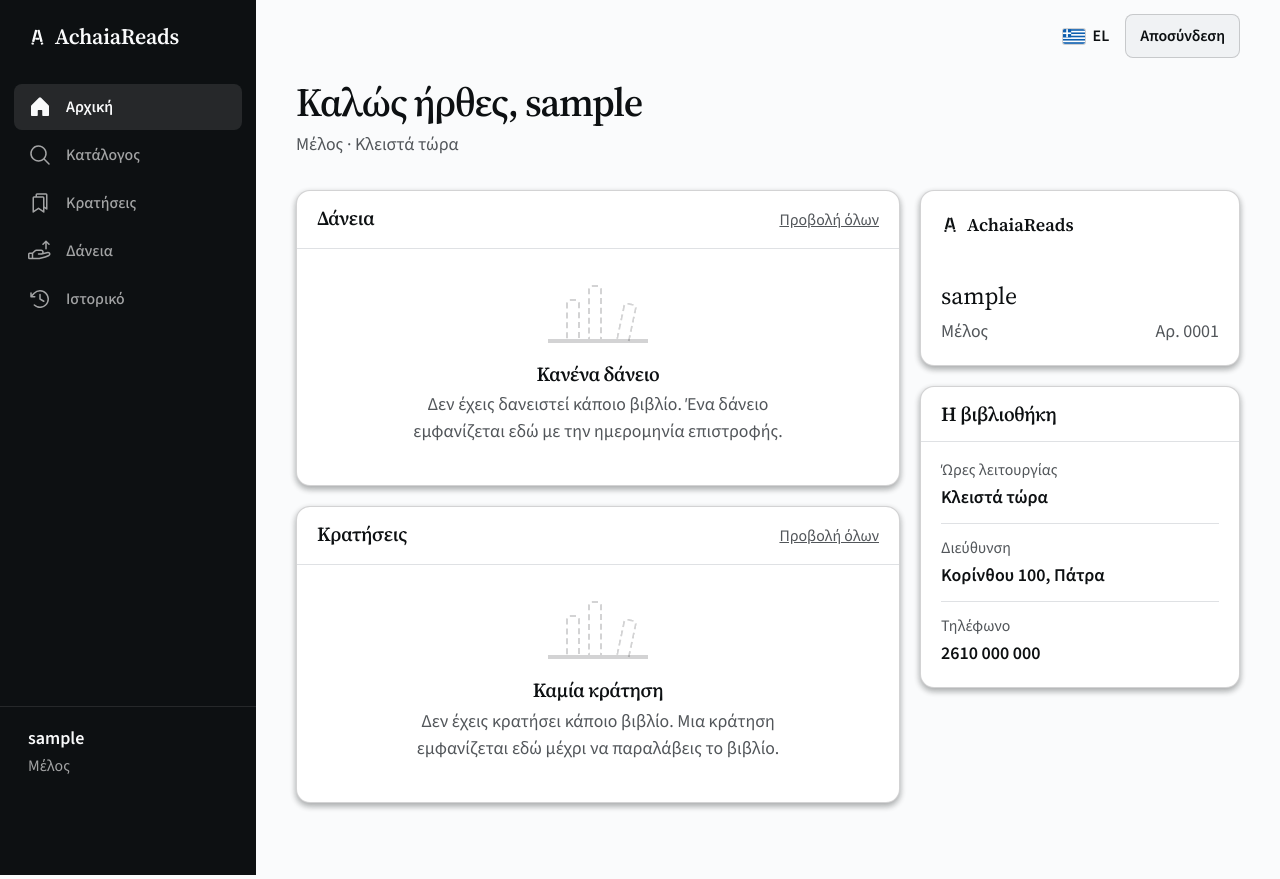
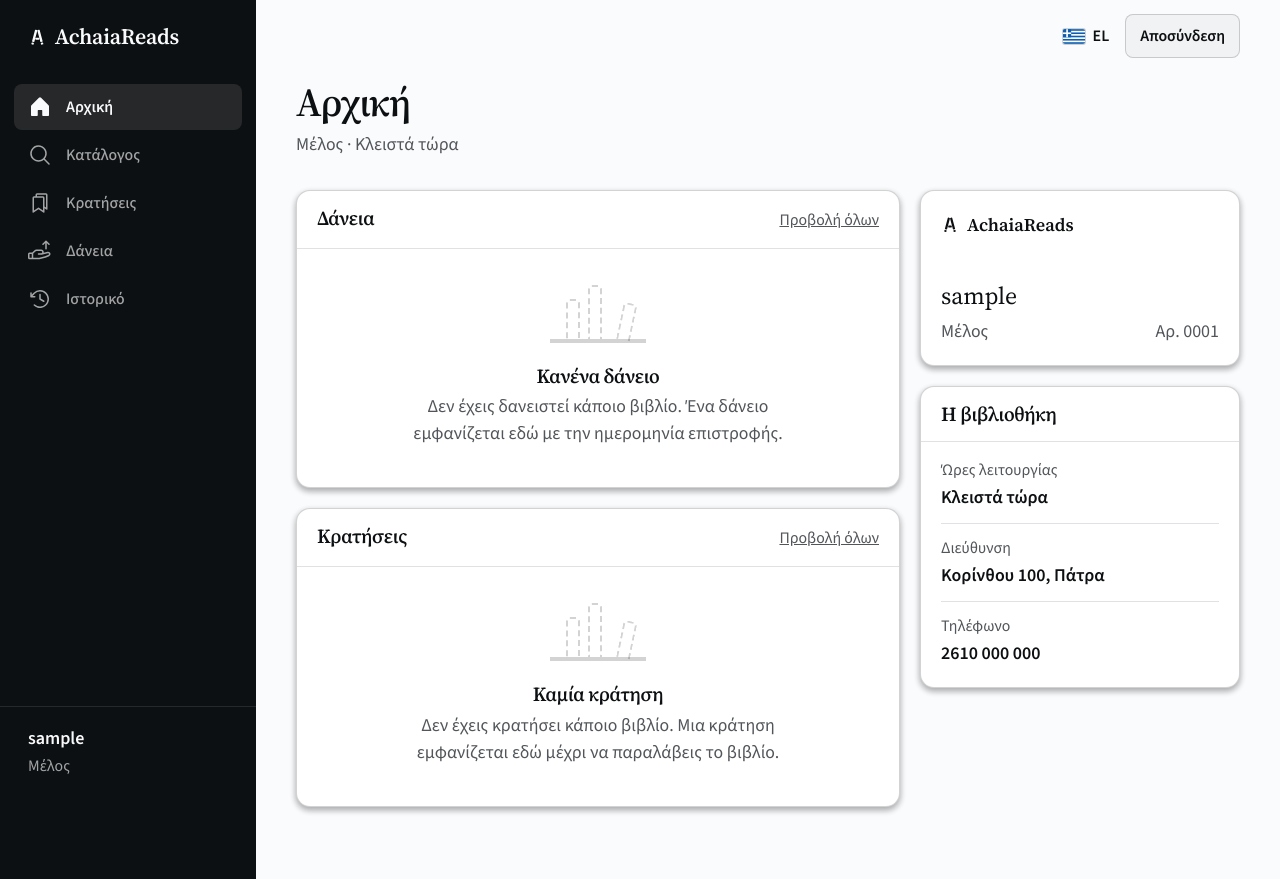
Before and after one commit to ckagias/lectern, a PHP site: page /dashboard.php?lang=el in a window 1280 px wide. Run offline with PHP 8.4, Linux system fonts and the light colour scheme; the visitor is signed in with stand-in values (Sample User, id 1).

Commit message:
refactor: dashboard heading names the page, spacing on the 4px grid, tabular card number

```diff
--- a/prototype/css/app.css
+++ b/prototype/css/app.css
@@ -74,7 +74,7 @@ main h1 {
 }
 
 .dash-empty .empty-shelf {
-  margin-bottom: 14px;
+  margin-bottom: 16px;
 }
 
 .dash-empty .empty-shelf span {
@@ -138,6 +138,7 @@ main h1 {
   justify-content: space-between;
   margin-top: 4px;
   color: var(--text-light);
+  font-variant-numeric: tabular-nums;
 }
 
 .dash-info {
@@ -210,7 +211,7 @@ main h1 {
   display: flex;
   gap: 8px;
   align-items: flex-end;
-  padding: 0 18px;
+  padding: 0 16px;
   border-bottom: 4px solid var(--border);
 }
 
--- a/prototype/dashboard.php
+++ b/prototype/dashboard.php
@@ -45,7 +45,7 @@ $lists = [
     <main id="main">
         <div class="dash">
             <header class="dash-head">
-                <h1><?php echo t('dashboard_welcome') . ' ' . e($_SESSION['username']); ?></h1>
+                <h1><?php echo t('dashboard_title'); ?></h1>
                 <p class="status"><?php echo t('role_' . $layout); ?> · <?php echo $status; ?></p>
             </header>
 
--- a/prototype/includes/lang_el.php
+++ b/prototype/includes/lang_el.php
@@ -14,7 +14,6 @@ $lang_el = [
     'err_login' => 'Λάθος email ή κωδικός πρόσβασης.',
     'logout' => 'Αποσύνδεση',
     'dashboard_title' => 'Αρχική',
-    'dashboard_welcome' => 'Καλώς ήρθες,',
     'dashboard_open' => 'Ανοιχτά έως τις',
     'dashboard_closed' => 'Κλειστά τώρα',
     'dashboard_catalogue' => 'Αναζήτησε βιβλία και δες ποια αντίτυπα είναι διαθέσιμα.',
--- a/prototype/includes/lang_en.php
+++ b/prototype/includes/lang_en.php
@@ -14,7 +14,6 @@ $lang_en = [
     'err_login' => 'Wrong email or password.',
     'logout' => 'Log out',
     'dashboard_title' => 'Home',
-    'dashboard_welcome' => 'Welcome,',
     'dashboard_open' => 'Open until',
     'dashboard_closed' => 'Closed now',
     'dashboard_catalogue' => 'Search the books and see which copies are available.',
```
